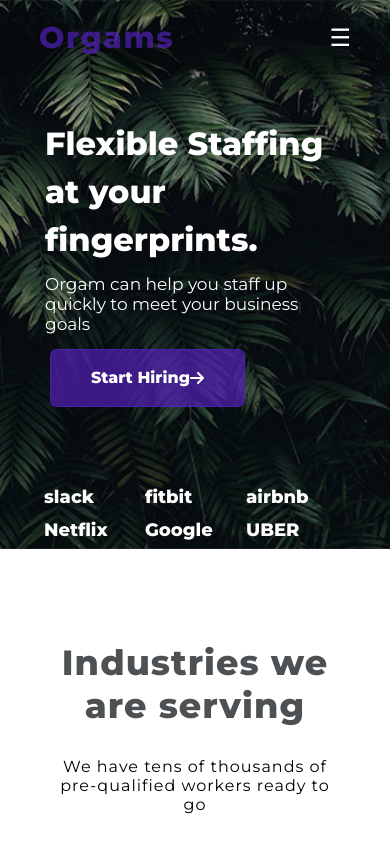
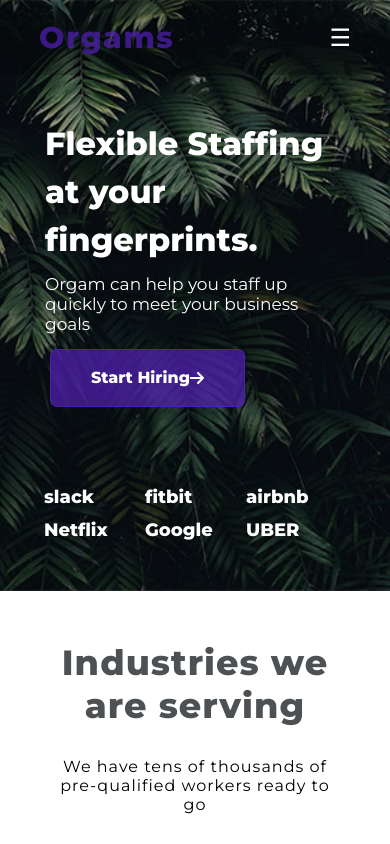
Before and after one commit to profsam97/freshman, a React (Create React App) app: page / in a window 390 px wide. Shown: the top 844 px of the page. Built offline with nearby package versions, Linux system fonts and the light colour scheme.

Commit message:
add more reponsiveness

```diff
--- a/src/index.css
+++ b/src/index.css
@@ -497,7 +497,7 @@ input[type="radio"]{
 @media (max-width:450px) {
   .body{
     background: url('./assets/img/dark-wallpaper-30.jpg') no-repeat;
-    height: 65vh;
+    height: 70vh;
     background-size: cover;
     background-position: center;
 }
@@ -511,7 +511,7 @@ input[type="radio"]{
 @media (min-width:470px) and (max-width:570px) {
   .body{
     background: url('./assets/img/dark-wallpaper-30.jpg') no-repeat;
-    height: 70vh;
+    height: 77vh;
     background-size: cover;
     background-position: center;
 }
```
